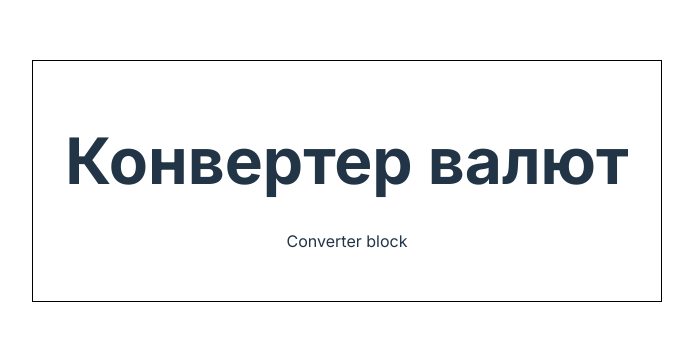
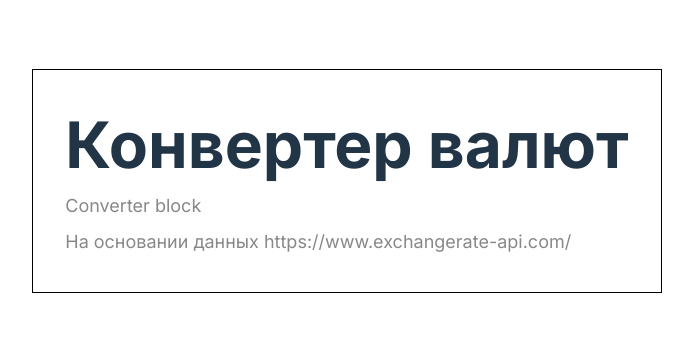
Before and after one commit to mcsodn/currency_converter, a React (Vite) app: page / in a window 1280 px wide. Shown: the part 219-560 px from the top of the page, without its empty margins (293-986 px from the left). Built offline with nearby package versions, Linux system fonts and the light colour scheme.

Commit message:
upd styles

```diff
--- a/src/App.css
+++ b/src/App.css
@@ -2,6 +2,14 @@
   max-width: 1280px;
   margin: 0 auto;
   padding: 2rem;
-  text-align: center;
+  display: flex;
+  flex-direction: column;
+  text-align: left;
   border: #000 1px solid;
 }
+
+p {
+  font-size: 18px;
+  line-height: 0px;
+  color: #888;
+}
--- a/src/App.jsx
+++ b/src/App.jsx
@@ -9,6 +9,7 @@ function App() {
       <div className="card">
         <p>Converter block</p>
       </div>
+      <p>На основании данных https://www.exchangerate-api.com/</p>
     </>
   )
 }
--- a/src/components/HeaderElement/HeaderElement.css
+++ b/src/components/HeaderElement/HeaderElement.css
@@ -1,4 +1,4 @@
 h1 {
   font-size: 4em;
-  line-height: 0.8;
+  line-height: 0;
 }
```
